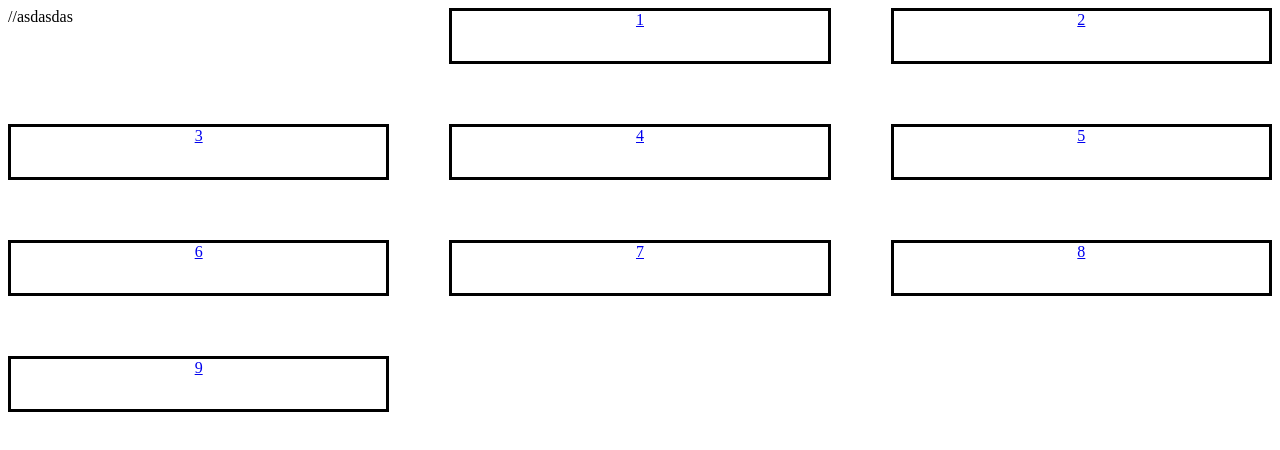
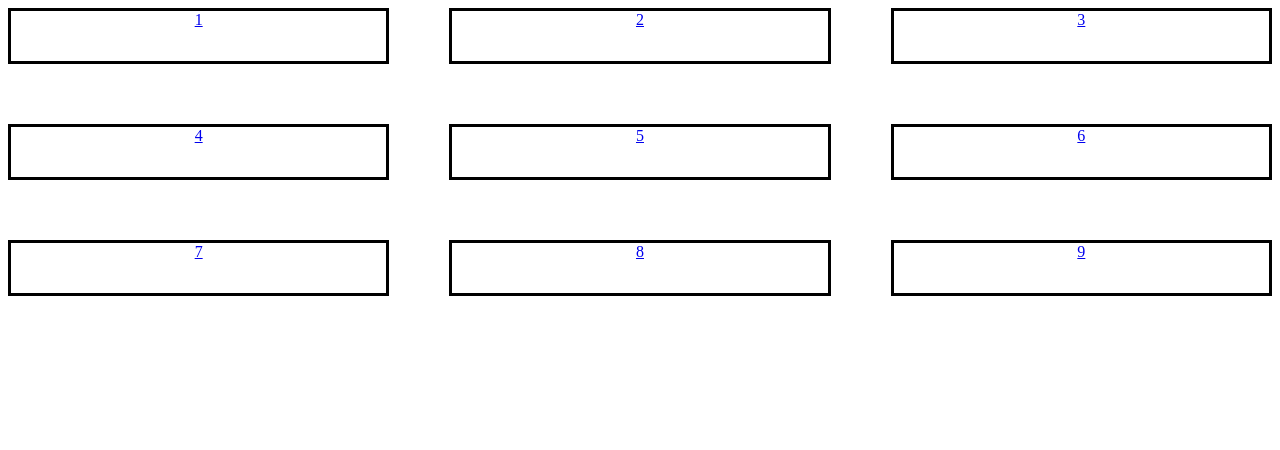
Before and after one commit to IssayevChingiz/PascalTriangle, a JavaScript app: page / in a window 1280 px wide. Shown: the top 450 px of the page. Built offline with nearby package versions, Linux system fonts and the light colour scheme; the HTML template or start-up script is replaced by a standard one.

Commit message:
not needed lines removed

```diff
--- a/src/Main.js
+++ b/src/Main.js
@@ -11,7 +11,6 @@ export default function App() {
         gridRowGap: "60px"
       }}
     >
-      //asdasdas
       {arr.map((val) => {
         return <Button key={val} val={val} />;
       })}
```
